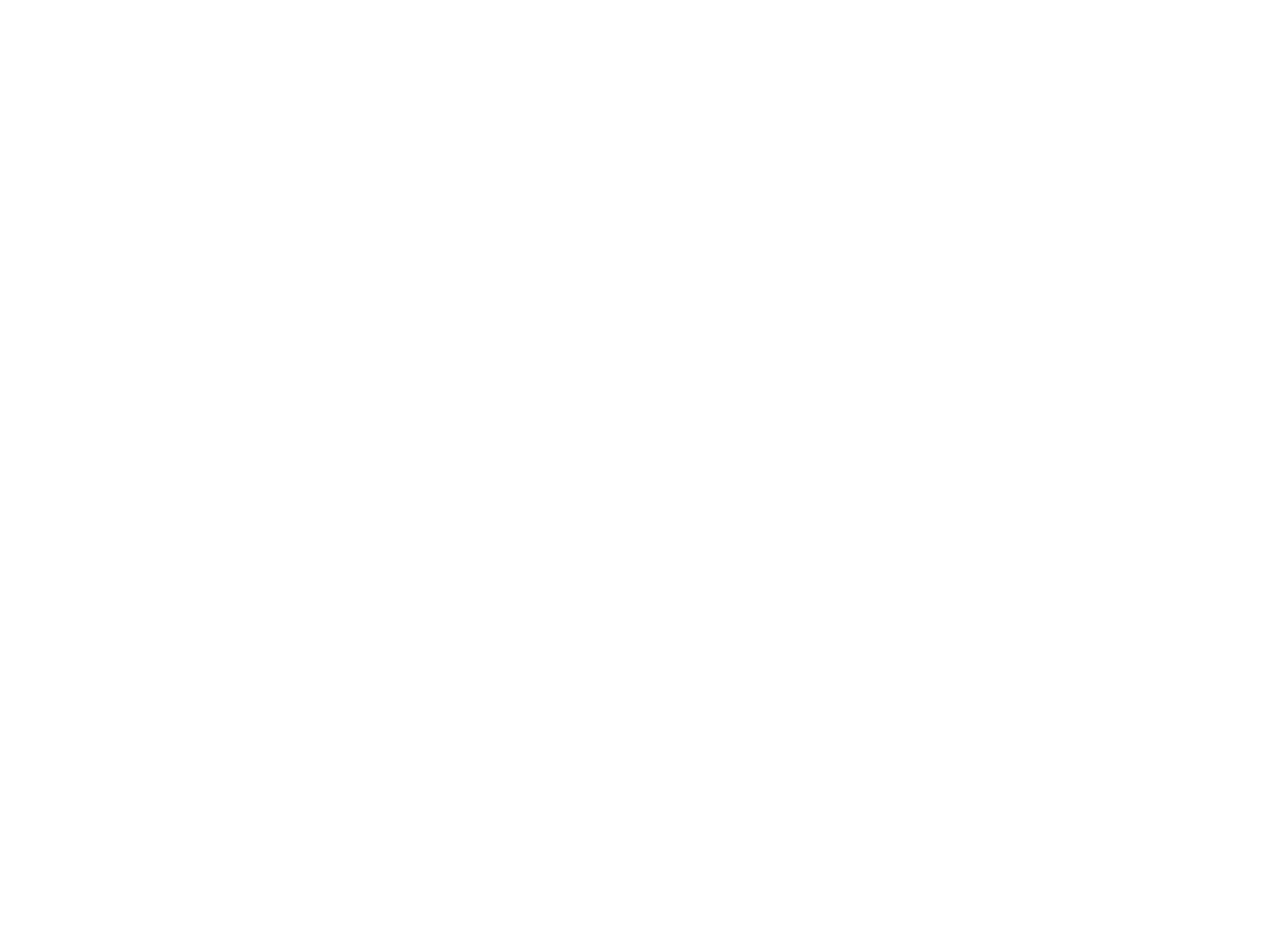
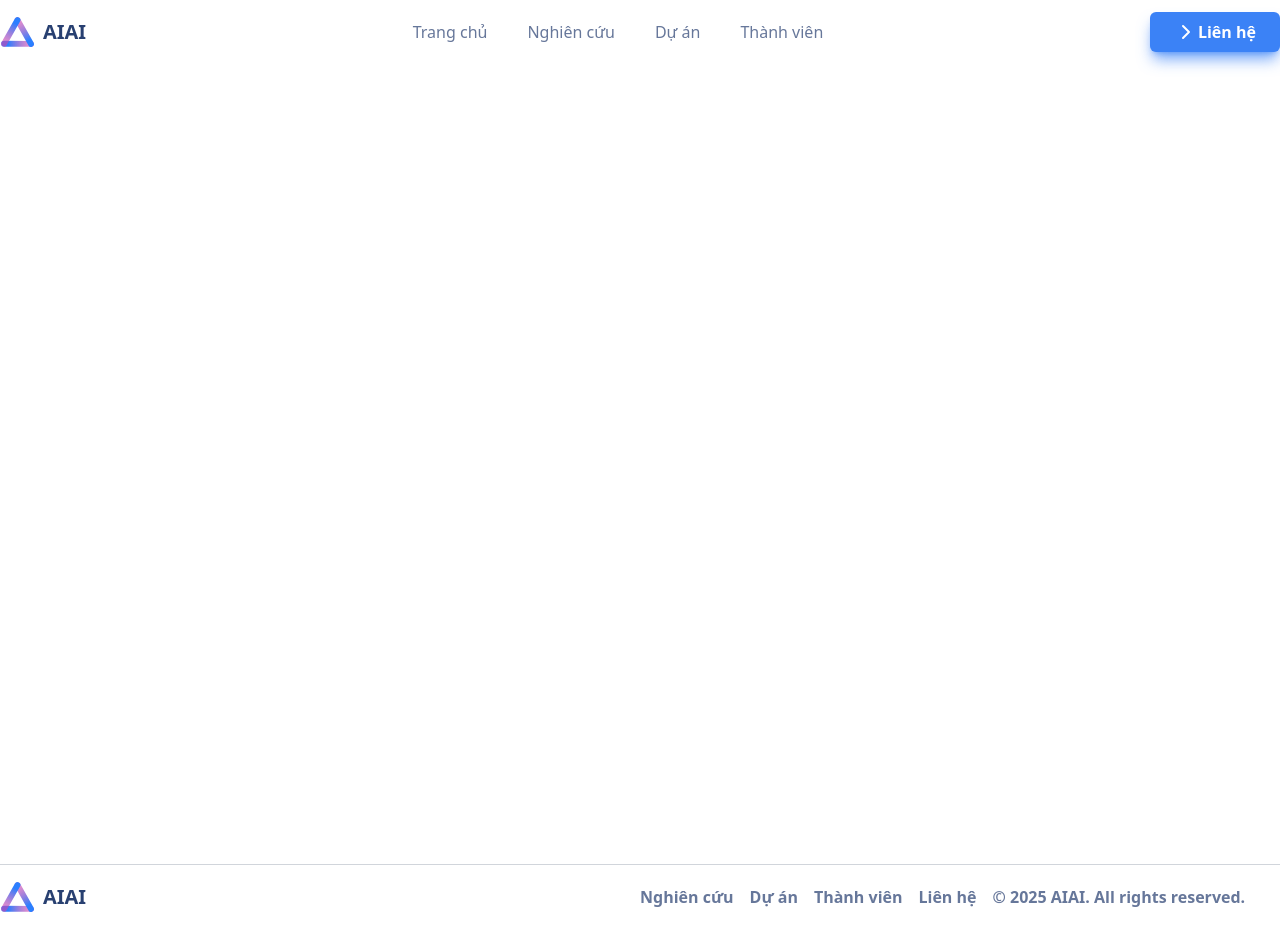
Before and after one commit to LieuTuanKiet/CopyWeb, a React (Vite) app: page /Contact in a window 1280 px wide. Before the commit this address had no page. Before the commit the page ends 800 px from the top, so only its background shows below. Built offline with nearby package versions, Linux system fonts and the light colour scheme.

Commit message:
feat: create error page and contact page and navigate to them

```diff
--- /dev/null
+++ b/src/components/Contact.jsx
@@ -0,0 +1,5 @@
+export default function Contact(){
+    return(
+        <div className="w-screen h-screen"></div>
+    )
+}
--- /dev/null
+++ b/src/components/Error.jsx
@@ -0,0 +1,10 @@
+import { Link } from "react-router"
+
+export default function Error(){
+    return(
+        <Link to="/" className="w-screen h-screen flex flex-col justify-center items-center cursor-pointer">
+            <h1 className="font-bold text-6xl h-32 lg:h-20 text-center">404 - Page Not Found</h1>
+            <p className="font-semibold text-lg text-primary/60 text-center">Click để quay lại trang chủ hoặc liên hệ với chúng tôi nếu bạn cần trợ giúp.</p>
+        </Link>
+    )
+}
--- a/src/components/Footer.jsx
+++ b/src/components/Footer.jsx
@@ -1,4 +1,5 @@
 import logo from '../assets/logo.svg'
+import { Link } from 'react-router'
 
 export default function Footer(){
     return (
@@ -10,10 +11,10 @@
                 </a>
                 <ul className="flex flex-col lg:flex-row text-center font-semibold gap-x-4 container mx-auto">
                     <div className="flex justify-center gap-4 lg:justify-normal">
-                        <li><a href="" className="text-primary/60 hover:text-black cursor-pointer duration-200">Nghiên cứu</a></li>
-                        <li><a href="" className="text-primary/60 hover:text-black cursor-pointer duration-200">Dự án</a></li>
-                        <li><a href="" className="text-primary/60 hover:text-black cursor-pointer duration-200">Thành viên</a></li>
-                        <li><a href="" className="text-primary/60 hover:text-black cursor-pointer duration-200">Liên hệ</a></li>
+                        <li><Link to="/Research" className="text-primary/60 hover:text-black cursor-pointer duration-200">Nghiên cứu</Link></li>
+                        <li><Link to="/Project" className="text-primary/60 hover:text-black cursor-pointer duration-200">Dự án</Link></li>
+                        <li><Link to="/Team" className="text-primary/60 hover:text-black cursor-pointer duration-200">Thành viên</Link></li>
+                        <li><Link to="/Contact" className="text-primary/60 hover:text-black cursor-pointer duration-200">Liên hệ</Link></li>
                     </div>
                     <li><span className="text-primary/60">© 2025 AIAI. All rights reserved.</span></li>
                 </ul>
--- a/src/components/Header.jsx
+++ b/src/components/Header.jsx
@@ -1,7 +1,6 @@
-import { useState } from 'react'
 import logo from '../assets/logo.svg'
+import HeaderButton from './HeaderButton'
 import { Link } from 'react-router'
-import HeaderButton from './HeaderButton'
 
 export default function Header(){
     return(
@@ -21,12 +20,14 @@
                     <HeaderButton />
                 </ul>
                 <div className="flex">
-                    <button className="flex items-center justify-center bg-blue-500 my-3 px-4 md:px-6 text-white rounded-md
-                        shadow-blue-500/70 shadow-lg font-semibold hover:scale-95 duration-100"><svg xmlns="http://www.w3.org/2000/svg"
-                        width="24" height="24" viewBox="0 0 24 24" fill="none" stroke="currentColor" strokeWidth="2" strokeLinecap="round"
-                        strokeLinejoin="round" className="lucide lucide-chevron-right w-5 h-5 md:w-6 md:h-6" aria-hidden="true"><path d="m9 18 6-6-6-6">
-                        </path></svg> Liên hệ
-                    </button>
+                    <Link to="/Contact" className="flex items-center justify-center bg-blue-500 my-3 px-4 md:px-6 text-white rounded-md
+                            shadow-blue-500/70 shadow-lg font-semibold hover:scale-95 duration-100">
+                        <button className="flex"><svg xmlns="http://www.w3.org/2000/svg"
+                            width="24" height="24" viewBox="0 0 24 24" fill="none" stroke="currentColor" strokeWidth="2" strokeLinecap="round"
+                            strokeLinejoin="round" className="lucide lucide-chevron-right w-5 h-5 md:w-6 md:h-6" aria-hidden="true"><path d="m9 18 6-6-6-6">
+                            </path></svg> Liên hệ
+                        </button>
+                    </Link>
                     <div className="flex lg:hidden items-center px-4">
                         <button><svg xmlns="http://www.w3.org/2000/svg" width="24" height="24" viewBox="0 0 24 24" fill="none" stroke="currentColor" strokeWidth="2"
                             strokeLinecap="round" strokeLinejoin="round" className="lucide lucide-menu text-primary/50 block lg:hidden" aria-hidden="true"><path d="M4 12h16">
--- a/src/components/Project.jsx
+++ b/src/components/Project.jsx
@@ -2,29 +2,34 @@
 import whale from '../assets/whale.webp'
 import vue from '../assets/vue.webp'
 import ProjectItem from './ProjectItem'
+import { Link, useLocation } from 'react-router'
 
 const projects = [
     {
         "img": froggit,
         "title": "Du An 1",
         "description": "Lorem ipsum dolor sit amet consectetur adipisicing elit. Similique fugiat perferendis hic sequi consequatur sed nulla, officia sunt aliquid assumendam. Quis!",
+        "link": "/Project1",
         "type": "AI"
     },
     {
         "img": whale,
         "title": "Du An 2",
         "description": "Lorem ipsum dolor sit amet consectetur adipisicing elit. Similique fugiat perferendis hic sequi consequatur sed nulla, officia sunt aliquid assumendam. Quis!",
+        "link": "/Project2",
         "type": "Application"
     },
     {
         "img": vue,
         "title": "Du An 3",
         "description": "Lorem ipsum dolor sit amet consectetur adipisicing elit. Similique fugiat perferendis hic sequi consequatur sed nulla, officia sunt aliquid assumendam. Quis!",
+        "link": "/Project3",
         "type": "Website"
     },
 ]
 
 export default function Project(){
+    const location = useLocation();
     return(
         <div className="my-16 pt-32">
             <div className="flex flex-col justify-center items-center">
@@ -91,13 +96,14 @@
                         img={project.img}
                         title={project.title}
                         description={project.description}
+                        link={project.link}
                         type={project.type}
                     />
                 ))}
             </div>
             <div className="container mx-auto flex justify-center items-center">
-                <button className="bg-blue-500 text-white rounded-md px-6 py-2 font-bold text-lg shadow-blue-500/80 shadow-lg hover:scale-95
-                    duration-200">Tất cả dự án
+                <button className={`bg-blue-500 text-white rounded-md px-6 py-2 font-bold text-lg shadow-blue-500/80 shadow-lg hover:scale-95
+                    duration-200 ${location.pathname==="/Project"? "hidden" : ""} `}><Link to="/Project">Tất cả dự án</Link>
                 </button>
             </div>
         </div>
--- a/src/components/ProjectItem.jsx
+++ b/src/components/ProjectItem.jsx
@@ -1,3 +1,5 @@
+import { Link } from "react-router"
+
 export default function ProjectItem(props){
     return(
         <div className="bg-white border-gray-300 border-[1px] rounded-xl p-6 group">
@@ -7,7 +9,7 @@
             <p className="text-primary font-semibold text-2xl h-10">{props.title}</p>
             <p className="text-primary/60 font-semibold text-md mb-4 max-w-[350px]">{props.description}</p>
             <div className="flex justify-between items-center">
-                <p className="text-blue-600 font-semibold hover:underline cursor-pointer"><a href="">Xem chi tiết</a></p>
+                <p className="text-blue-600 font-semibold hover:underline cursor-pointer"><Link to={props.link}>Xem chi tiết</Link></p>
                 <p className="text-pink-600 bg-pink-500/20 px-2 py-1 rounded-lg">{props.type}</p>
             </div>
         </div>
--- a/src/main.jsx
+++ b/src/main.jsx
@@ -6,6 +6,8 @@
 import Research from './pages/ResearchPage'
 import Project from './pages/ProjectPage'
 import Team from './pages/TeamPage'
+import Error from './pages/ErrorPage'
+import Contact from './pages/ContactPage'
 
 createRoot(document.getElementById('root')).render(
   <StrictMode>
@@ -15,6 +17,9 @@
         <Route path="/Research" element={<Research />}/>
         <Route path="/Project" element={<Project />}/>
         <Route path="/Team" element={<Team />}/>
+        <Route path="/Contact" element={<Contact />}/>
+
+        <Route path="*" element={<Error />}/>
       </Routes>
     </BrowserRouter>
   </StrictMode>,
--- /dev/null
+++ b/src/pages/ContactPage.jsx
@@ -0,0 +1,13 @@
+import Header from "../components/Header"
+import Contact from "../components/Contact"
+import Footer from "../components/Footer"
+
+export default function ContactPage(){
+    return(
+        <>
+            <Header />
+            <Contact />
+            <Footer />
+        </>
+    )
+}
--- /dev/null
+++ b/src/pages/ErrorPage.jsx
@@ -0,0 +1,9 @@
+import Error from "../components/Error";
+
+export default function ErrorPage(){
+    return(
+        <>
+            <Error />
+        </>
+    )
+}
```
